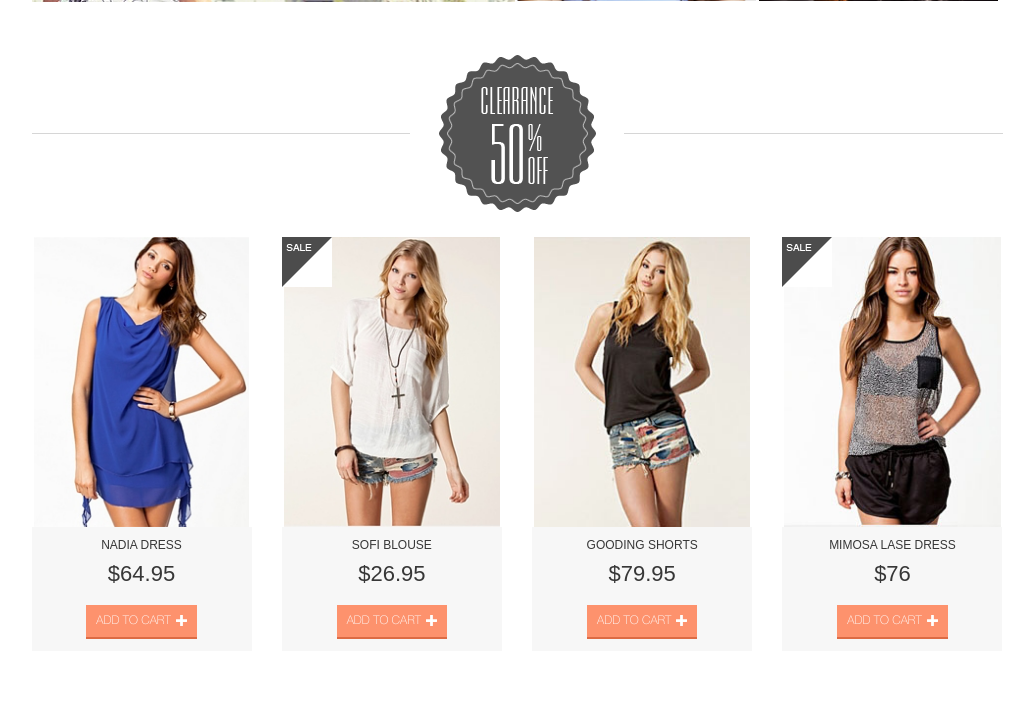
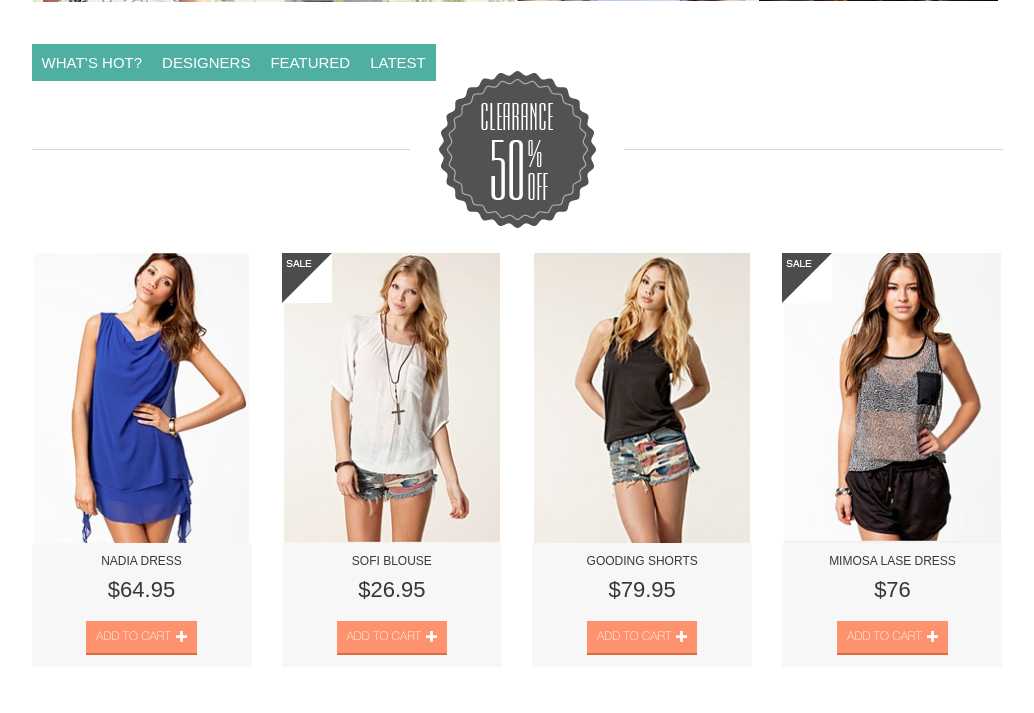
Before and after one commit to darkcrashma/lookshop, a website: page app/index.html in a window 1280 px wide. Shown: the part 1059-1772 px from the top of the page, without its empty margins (123-1157 px from the left). Drawn offline with Linux system fonts and the light colour scheme.

Commit message:
#add slider nav

```diff
--- a/app/css/main.css
+++ b/app/css/main.css
@@ -1052,3 +1052,21 @@ table {
   background-color: #f7f7f7;
   padding: 19px 0 19px 0;
 }
+
+
+.slider-nav ul {
+  display: flex;
+}
+.slider-nav ul li a {
+  text-decoration: none;
+  padding: 10px;
+  background-color: #4fafa0;
+  color: #ffffff;
+  font-family: "Arial MT", sans-serif;
+  font-size: 15px;
+  font-weight: 400;
+  text-transform: uppercase;
+}
+.slider-nav ul li a:hover {
+  background-color: #fd926d;
+}
--- a/app/index.html
+++ b/app/index.html
@@ -489,6 +489,25 @@
 		</div>
 		<!-- /.banner -->
 
+		<div class="products-slider">
+			<div class="container">
+				<nav class="slider-nav">
+					<ul>
+						<li><a href="#">what’s hot?</a></li>
+						<li><a href="#">designers</a></li>
+						<li><a href="#">featured </a></li>
+						<li><a href="#">latest</a></li>
+					</ul>
+				</nav>
+				<!-- /.slider-nav -->
+			</div>
+
+			<div class="slider-wrap"></div>
+			<!-- /.slider-wrap -->
+		</div>
+		<!-- /.products-slider -->
+
+
 		<div class="clearance-wrap">
 			<div class="container">
 				<div class="clearance">
```
